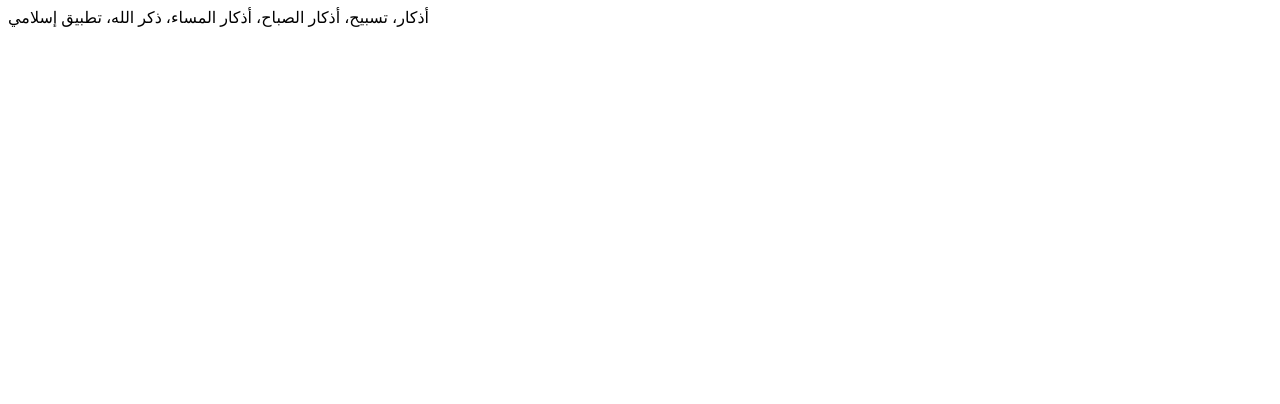
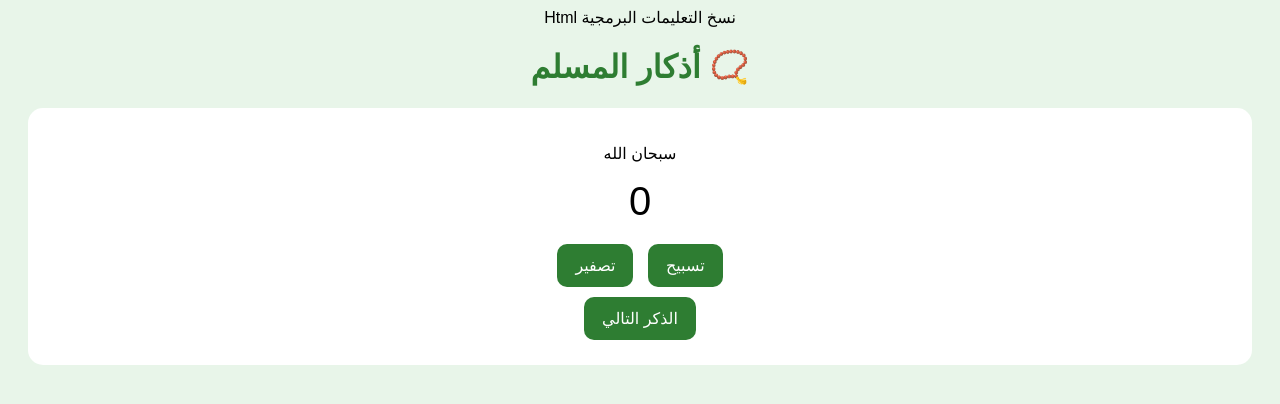
Before and after one commit to gamalfatma918-sys/azkar-app, a plain HTML site: page index.html in a window 1280 px wide. Drawn offline with Linux system fonts and the light colour scheme.

Commit message:
Add basic HTML structure for Muslim Dhikr app
والصقيه مكان الكلام (من أول سطر لآخر سطر):
نسخ التعليمات البرمجية
Html
<!DOCTYPE html>
<html lang="ar">
<head>
<meta charset="UTF-8">
<title>أذكار المسلم</title>

<style>
body {
  font-family: Arial;
  text-align: center;
  direction: rtl;
  background: #e8f5e9;
}

h1 { color: #2e7d32; }

.card {
  background: white;
  padding: 20px;
  margin: 20px;
  border-radius: 15px;
}

#count {
  font-size: 40px;
  margin: 15px 0;
}

button {
  padding: 12px 18px;
  font-size: 16px;
  background: #2e7d32;
  color: white;
  border: none;
  border-radius: 10px;
  margin: 5px;
}
</style>
</head>

<body>

<h1>📿 أذكار المسلم</h1>

<div class="card">
  <p id="zekr">سبحان الله</p>
  <div id="count">0</div>

  <button onclick="add()">تسبيح</button>
  <button onclick="reset()">تصفير</button><br>
  <button onclick="nextZekr()">الذكر التالي</button>
</div>

<script>
let azkar = [
"سبحان الله",
"الحمد لله",
"لا إله إلا الله",
"الله أكبر",
"أستغفر الله",
"اللهم صلِّ على محمد"
];

let index = 0;
let counter = 0;

function add() {
  counter++;
  document.getElementById("count").innerHTML = counter;
}

function reset() {
  counter = 0;
  document.getElementById("count").innerHTML = counter;
}

function nextZekr() {
  index = (index + 1) % azkar.length;
  document.getElementById("zekr").innerHTML = azkar[index];
  reset();
}
</script>

</body>
</html>

```diff
--- a/index.html
+++ b/index.html
@@ -1 +1,88 @@
-أذكار، تسبيح، أذكار الصباح، أذكار المساء، ذكر الله، تطبيق إسلامي
+
+نسخ التعليمات البرمجية
+Html
+<!DOCTYPE html>
+<html lang="ar">
+<head>
+<meta charset="UTF-8">
+<title>أذكار المسلم</title>
+
+<style>
+body {
+  font-family: Arial;
+  text-align: center;
+  direction: rtl;
+  background: #e8f5e9;
+}
+
+h1 { color: #2e7d32; }
+
+.card {
+  background: white;
+  padding: 20px;
+  margin: 20px;
+  border-radius: 15px;
+}
+
+#count {
+  font-size: 40px;
+  margin: 15px 0;
+}
+
+button {
+  padding: 12px 18px;
+  font-size: 16px;
+  background: #2e7d32;
+  color: white;
+  border: none;
+  border-radius: 10px;
+  margin: 5px;
+}
+</style>
+</head>
+
+<body>
+
+<h1>📿 أذكار المسلم</h1>
+
+<div class="card">
+  <p id="zekr">سبحان الله</p>
+  <div id="count">0</div>
+
+  <button onclick="add()">تسبيح</button>
+  <button onclick="reset()">تصفير</button><br>
+  <button onclick="nextZekr()">الذكر التالي</button>
+</div>
+
+<script>
+let azkar = [
+"سبحان الله",
+"الحمد لله",
+"لا إله إلا الله",
+"الله أكبر",
+"أستغفر الله",
+"اللهم صلِّ على محمد"
+];
+
+let index = 0;
+let counter = 0;
+
+function add() {
+  counter++;
+  document.getElementById("count").innerHTML = counter;
+}
+
+function reset() {
+  counter = 0;
+  document.getElementById("count").innerHTML = counter;
+}
+
+function nextZekr() {
+  index = (index + 1) % azkar.length;
+  document.getElementById("zekr").innerHTML = azkar[index];
+  reset();
+}
+</script>
+
+</body>
+</html>
```
